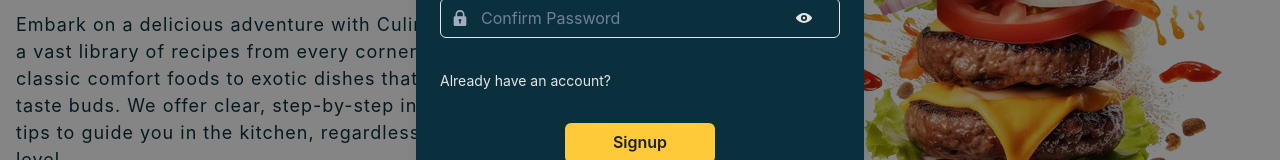
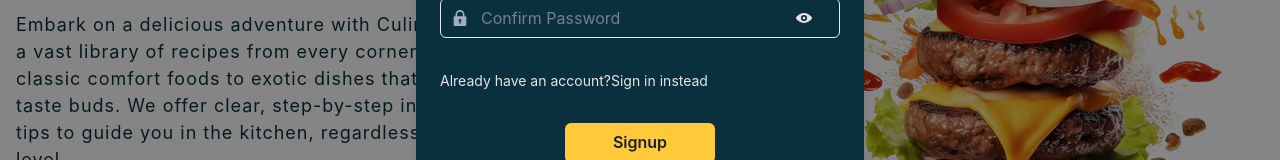
Before and after one commit to lkbrian/CulinaryCompass, a React (Vite) app in the folder client/: page / in a window 1280 px wide. Both pictures are taken after a click on the button "Sign up". Shown: the part 352-512 px from the top of the page. Built offline with nearby package versions, Linux system fonts and the light colour scheme; no server answers.

Commit message:
form and adding Ads link

```diff
--- a/client/index.html
+++ b/client/index.html
@@ -10,6 +10,8 @@
       href="https://fonts.googleapis.com/css2?family=Open+Sans:ital,wght@0,400;0,500;1,300;1,400&display=swap"
       rel="stylesheet"
     />
+    <script async src="https://pagead2.googlesyndication.com/pagead/js/adsbygoogle.js?client=ca-pub-1952350154963162"
+      crossorigin="anonymous"></script>
     <title>Culinary Compass</title>
   </head>
   <body>
--- a/client/src/components/UserAuth.jsx
+++ b/client/src/components/UserAuth.jsx
@@ -309,11 +309,32 @@ const api = import.meta.env.VITE_API_URL
                         )}
                       </Field>
                     )}
-                    <Text fontSize="sm">
-                      {activeForm === "signup"
-                        ? "Already have an account?"
-                        : "Forgot Password?"}
-                    </Text>
+                    <Box fontSize="sm">
+                      {activeForm === "signup" ? (
+                        <Text>
+                          Already have an account?
+                          <span
+                            onClick={() => handleFormChange("signin")}
+                            cursor={"pointer"}
+                            textDecoration={"underline"}
+                          >
+                            Sign in
+                          </span>{" "}
+                          instead
+                        </Text>
+                      ) : (
+                        <Text>
+                          Don't have an account?{" "}
+                          <span
+                            onClick={() => handleFormChange("signup")}
+                            cursor={"pointer"}
+                            textDecoration={"underline"}
+                          >
+                            Sign up
+                          </span>
+                        </Text>
+                      )}
+                    </Box>
                     <Button
                       alignSelf={"center"}
                       w={"150px"}
```
